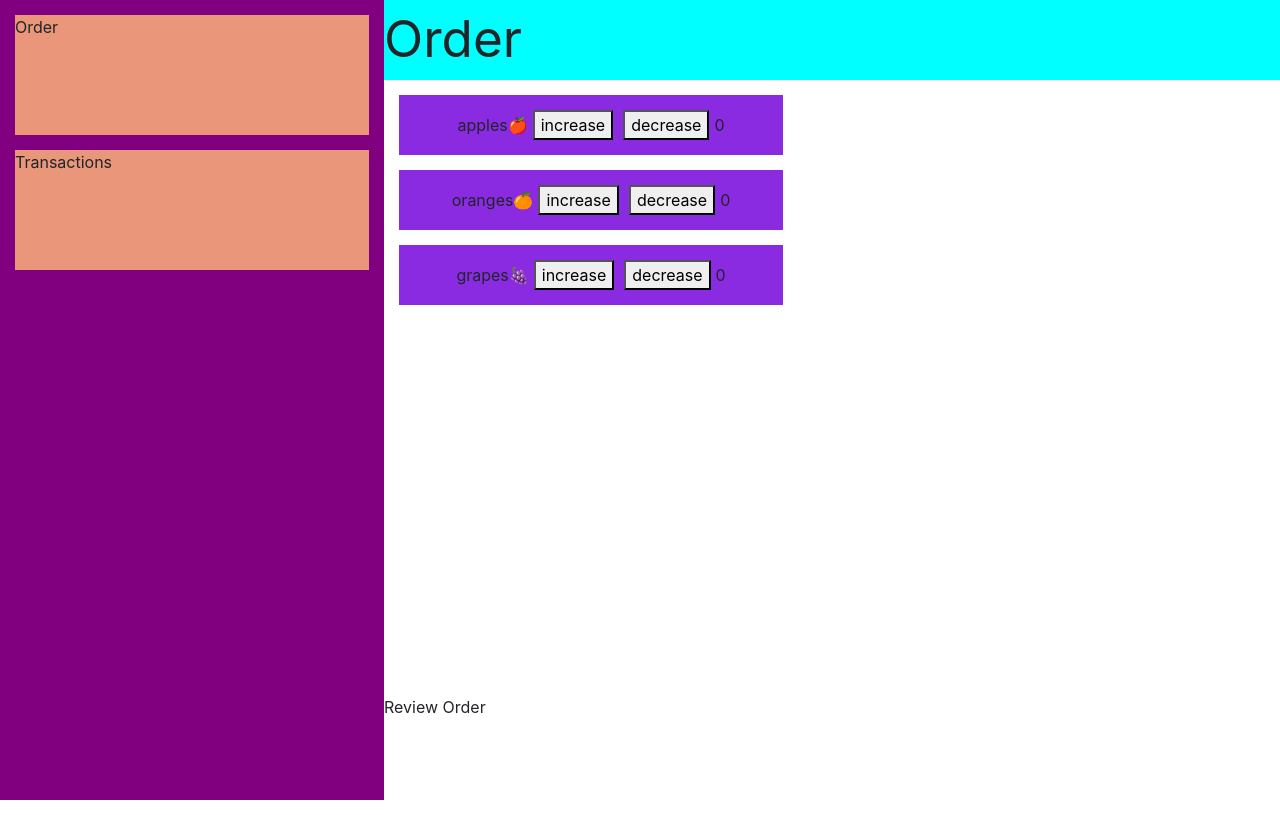
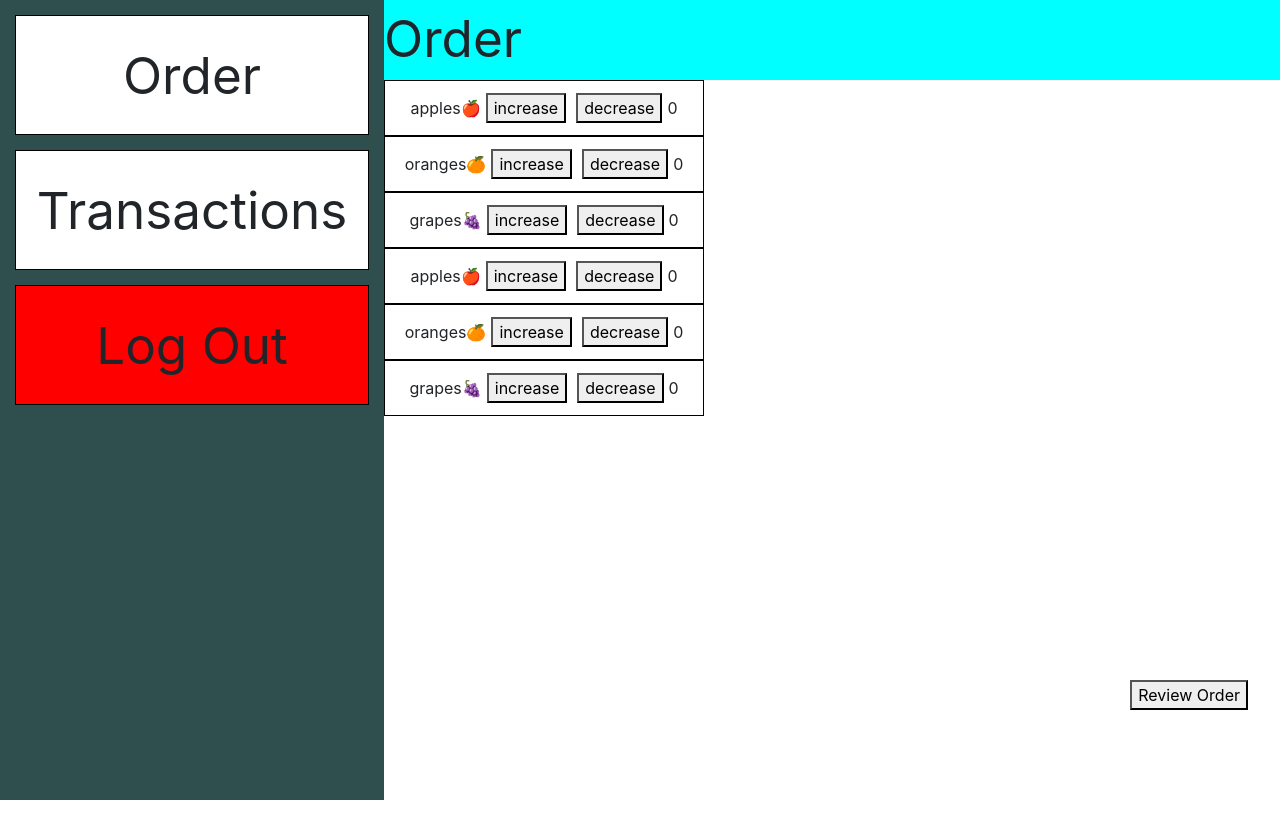
Before and after one commit to agutierrez0/stunning-octopus, a React (Create React App) app in the folder csharp_react.Web/ClientApp/: page /platform in a window 1280 px wide. Built offline with nearby package versions, Linux system fonts and the light colour scheme.

Commit message:
more work on platform screen

```diff
--- a/csharp_react.Web/ClientApp/src/components/css/order.css
+++ b/csharp_react.Web/ClientApp/src/components/css/order.css
@@ -11,19 +11,19 @@
 
 .order-items {
     height: 75vh;
+    width: 65vw;
 }
 
 .order-buttons {
     height: 15vh;
-    width: 70vw;
+    width: 67.5vw;
 }
 
 .order-item {
-    height: 7.5vh;
-    width: 30vw;
+    height: 7vh;
+    width: 25vw;
     display: flex;
     justify-content: center;
     align-items: center;
-    background-color: blueviolet;
-    margin: 15px;
+    border: solid black 1px;
 }
--- a/csharp_react.Web/ClientApp/src/components/css/platform.css
+++ b/csharp_react.Web/ClientApp/src/components/css/platform.css
@@ -7,7 +7,7 @@
 .select-panel-section {
     height: 100vh;
     width: 30vw;
-    background-color: purple;
+    background-color: darkslategrey;
 }
 
 .panel-section {
@@ -18,5 +18,10 @@
 .panel-option {
     height: 15vh;
     margin: 15px;
-    background-color: darksalmon;
+    display: flex;
+    justify-content: center;
+    align-items: center;
+    font-size: 4vw;
+    background-color: white;
+    border: solid black 1px
 }
--- a/csharp_react.Web/ClientApp/src/components/order.js
+++ b/csharp_react.Web/ClientApp/src/components/order.js
@@ -47,9 +47,22 @@ export default function Order() {
             <button onClick={() => handleSelection(i, false)} style={{margin: '5px'}}>decrease</button>
             {getCurrentCount(i)}
         </div>)}
+        {items.map((item, i) => <div className="order-item">
+            {item.name}
+            {item.emoji}
+            <button onClick={() => handleSelection(i, true)} style={{margin: '5px'}}>increase</button>
+            <button onClick={() => handleSelection(i, false)} style={{margin: '5px'}}>decrease</button>
+            {getCurrentCount(i)}
+        </div>)}
     </div>
     <div className="order-buttons">
-        Review Order
+        <div style={{display:'flex', justifyContent:'flex-end'}}>
+            <div style={{display:'flex', flexDirection:'column'}}>
+            <button>Review Order</button>
+            {/*<button>Restart Order</button>*/}
+            </div>
+
+        </div>
     </div>
 </div>)
 }
--- a/csharp_react.Web/ClientApp/src/components/platform.js
+++ b/csharp_react.Web/ClientApp/src/components/platform.js
@@ -8,6 +8,11 @@ export default function Platform() {
     const [isAdmin, setIsAdmin] = useState(false);
     const [selectedOption, setSelectedOption] = useState(0);
 
+    function handleLogOut() {
+        sessionStorage.clear()
+        window.location.href = "/"
+    }
+
     return (<div className="platform-container">
         <div className="select-panel-section">
             <div onClick={() => setSelectedOption(0)} className="panel-option">
@@ -15,6 +20,9 @@ export default function Platform() {
             </div>
             <div onClick={() => setSelectedOption(1)} className="panel-option">
                 Transactions
+            </div>
+            <div onClick={handleLogOut} className="panel-option" style={{backgroundColor: 'red'}}>
+                Log Out
             </div>
             {isAdmin ? <div onClick={() => setIsAdmin(true)} className="panel-option">
                 Admin
```
